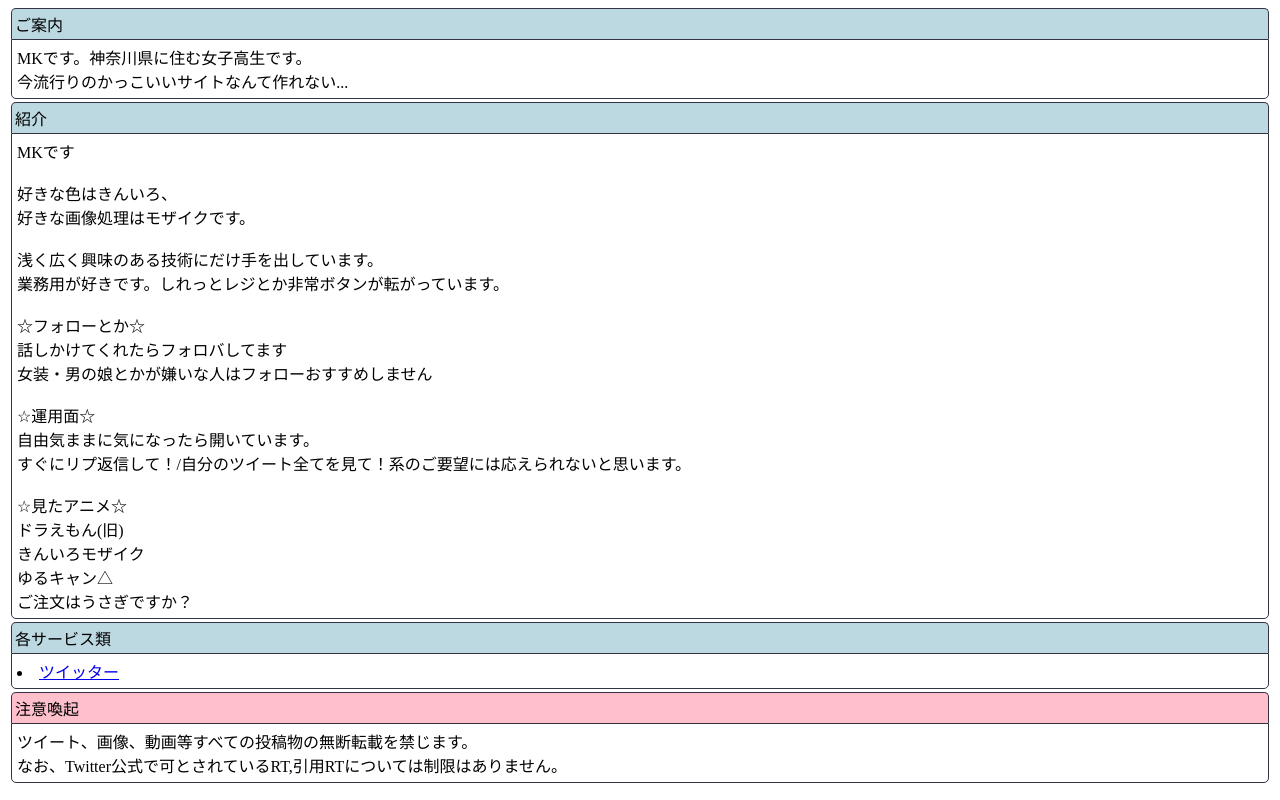
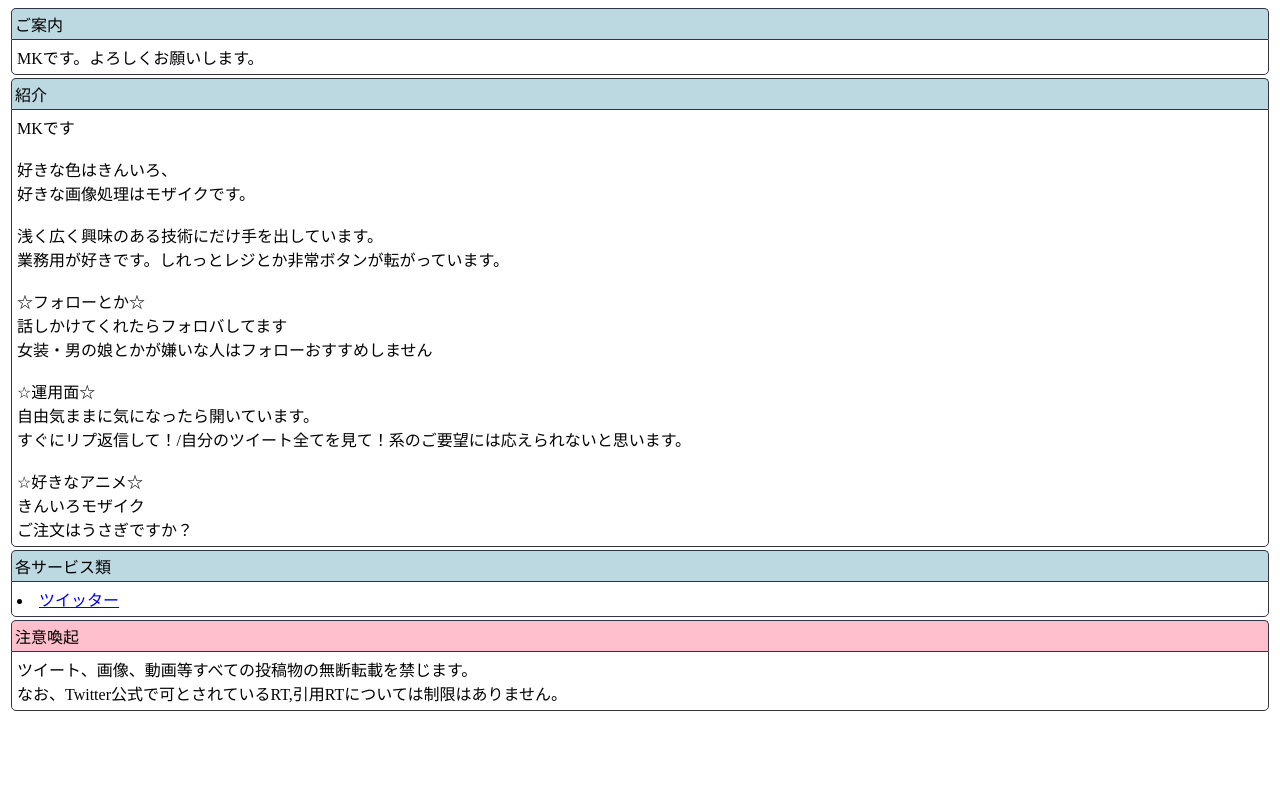
Before and after one commit to kiniroMK/page, a plain HTML site: page index.html in a window 1280 px wide. Drawn offline with nearby package versions, Linux system fonts and the light colour scheme.

Commit message:
Update index.html
書き換え@2018/09/23

```diff
--- a/index.html
+++ b/index.html
@@ -42,7 +42,7 @@
 			ご案内
 		</div>
 		<div class="main">
-			MKです。神奈川県に住む女子高生です。<br>今流行りのかっこいいサイトなんて作れない...
+			MKです。よろしくお願いします。
 		</div>
 	</div>
 
@@ -67,10 +67,8 @@
 			自由気ままに気になったら開いています。<br>
 			すぐにリプ返信して！/自分のツイート全てを見て！系のご要望には応えられないと思います。<br>
 			<br>
-			☆見たアニメ☆<br>
-			ドラえもん(旧)<br>
+			☆好きなアニメ☆<br>
 			きんいろモザイク<br>
-			ゆるキャン△<br>
 			ご注文はうさぎですか？<br>
 		</div>
 	</div>
```
